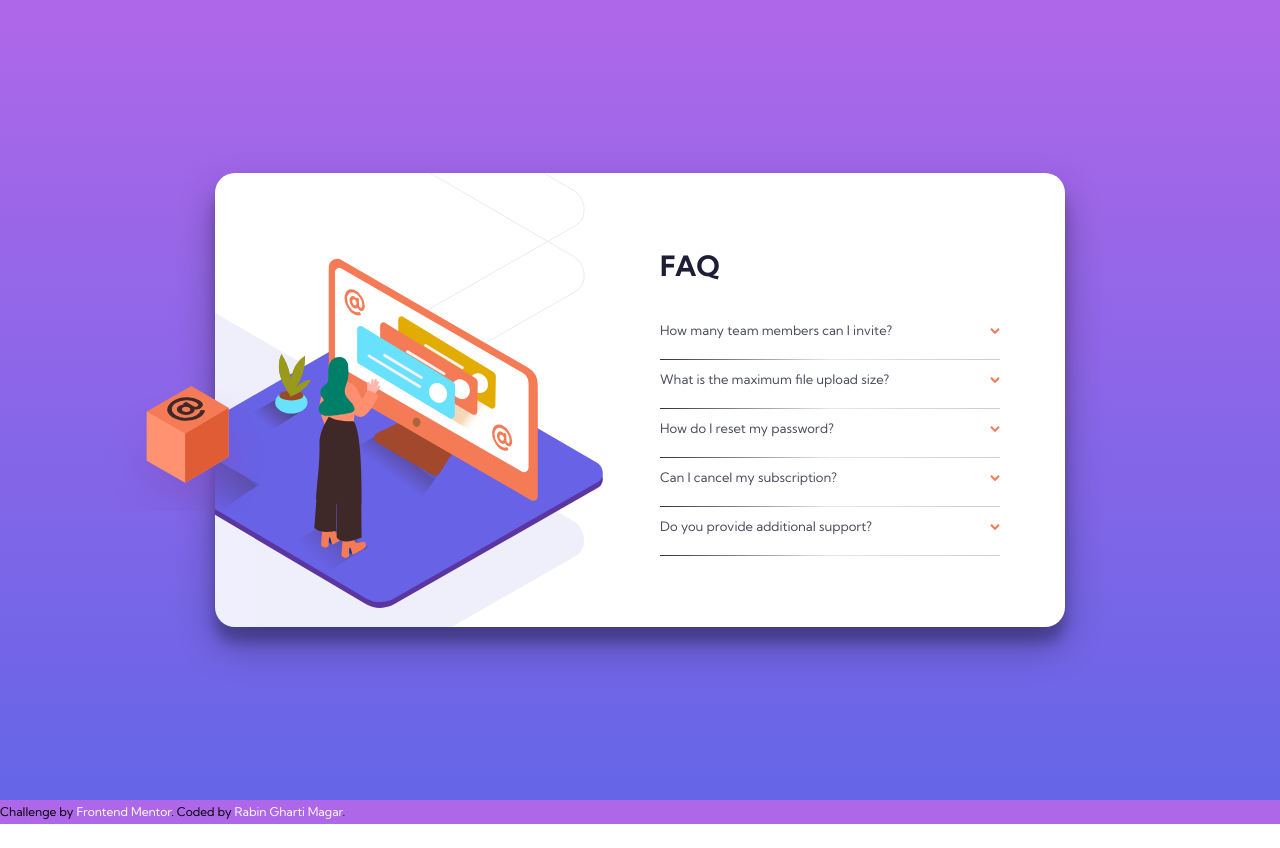
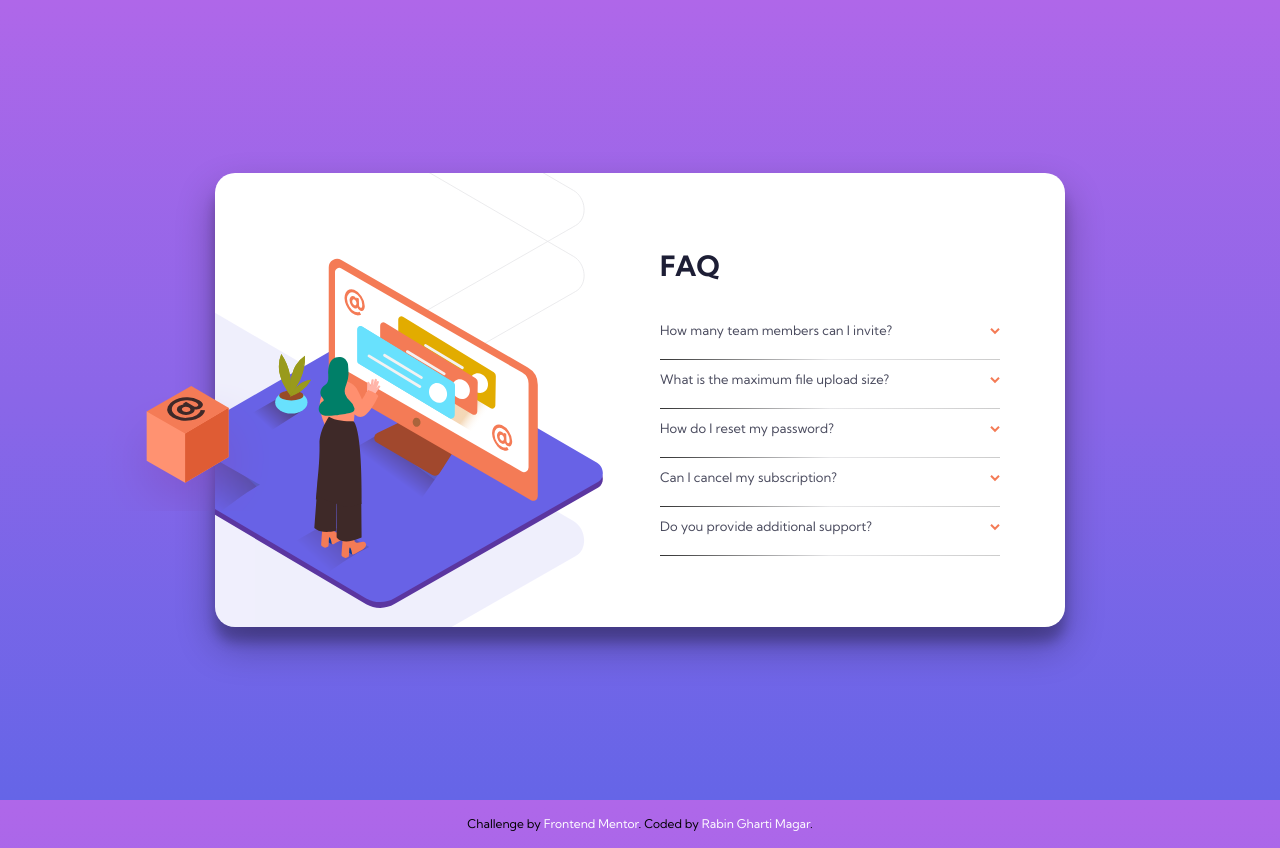
Before and after one commit to Rabin92/faq-accordion, a plain HTML site: page index.html in a window 1280 px wide. Before the commit the page ends 824 px from the top, so only its background shows below. Drawn offline with Linux system fonts and the light colour scheme.

Commit message:
file updated

```diff
--- a/css/styles.css
+++ b/css/styles.css
@@ -446,5 +446,9 @@ hr {
     transform: translateX(0);
   }
 }
+.footer {
+  padding: 1em;
+  text-align: center;
+}
 
 /*# sourceMappingURL=styles.css.map */
```
Also changed, not shown: 1 other file.
